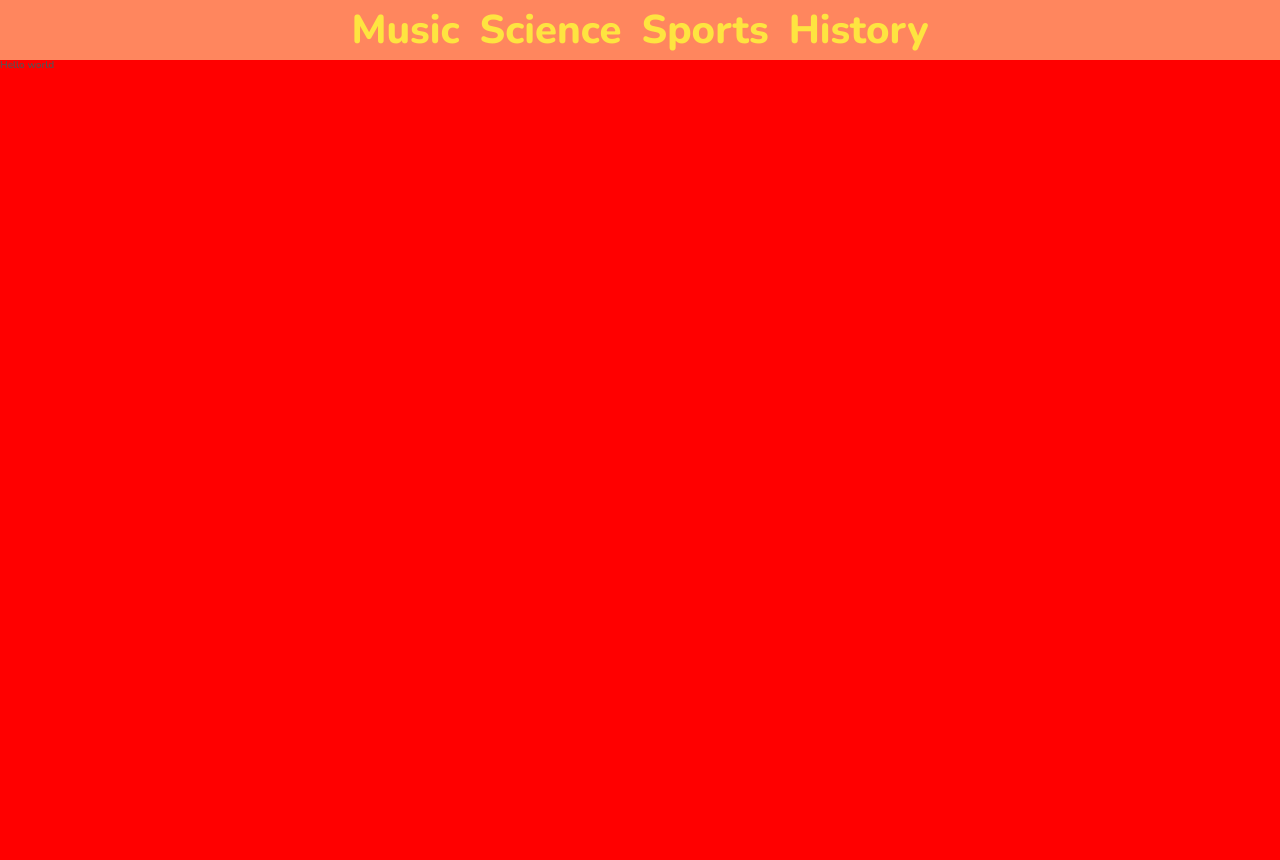
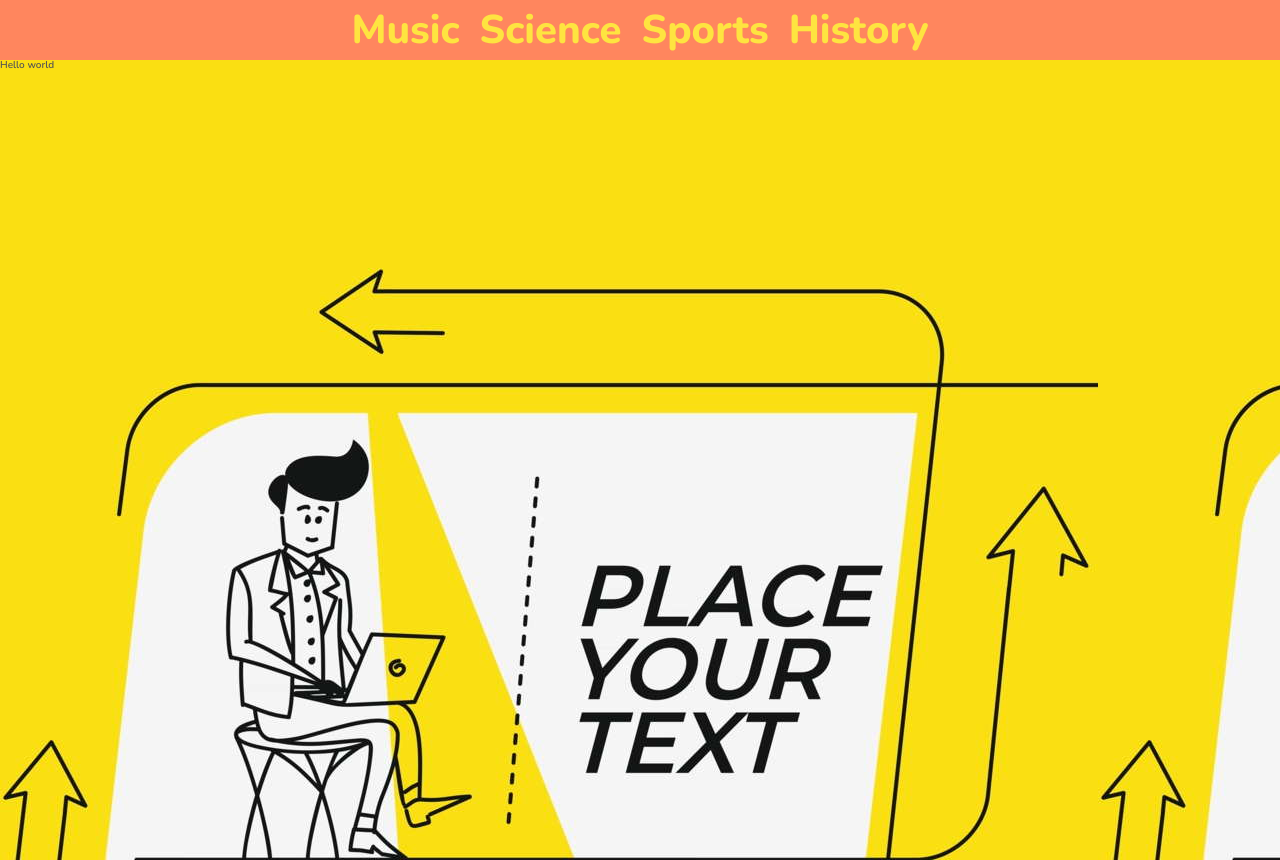
Before and after one commit to jminc872/jmincy872.github.io, a plain HTML site: page index.html in a window 1280 px wide. Drawn offline with nearby package versions, Linux system fonts and the light colour scheme.

Commit message:
Update index.css

```diff
--- a/css/index.css
+++ b/css/index.css
@@ -48,6 +48,6 @@ body {
 /**************************/
 
 #banner-right {
-	background: red;
+	background: url('../img/banner1.jpg');
 	height: 100vh;
 }
```
